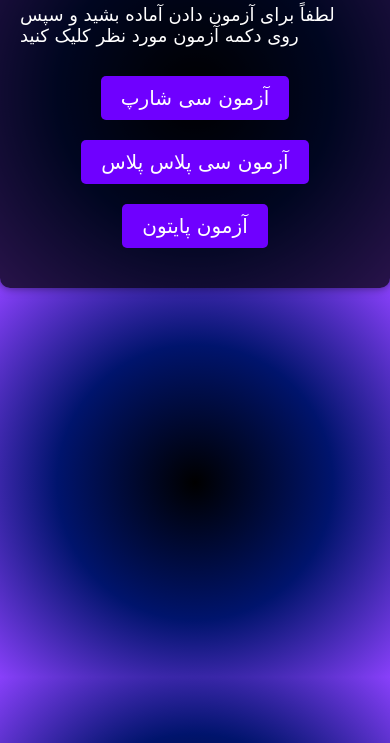
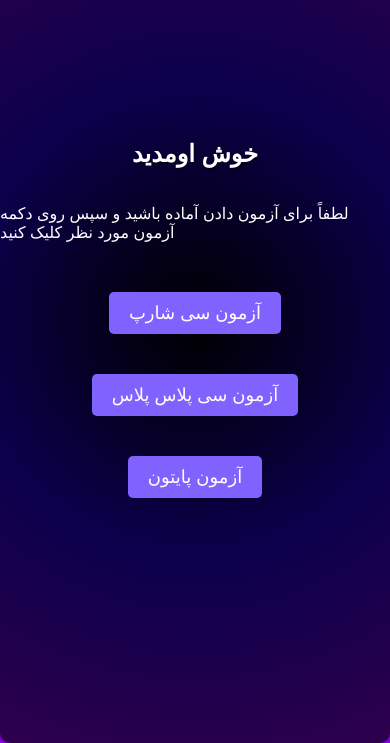
Before and after one commit to bluepuppet89o13/programmerexams, a plain HTML site: page index.html in a window 390 px wide. Shown: the part 101-844 px from the top of the page. Drawn offline with Linux system fonts and the light colour scheme; a web font is replaced by a local one.

Commit message:
Update index.html

```diff
--- a/index.html
+++ b/index.html
@@ -1,16 +1,20 @@
 <!DOCTYPE html>
 <html>
 <head>
-  <title>ورودی آزمون</title>
+  <title>Gaming Surveys</title>
   <!-- Include the Persian font -->
   <link rel="stylesheet" href="https://cdn.rawgit.com/rastikerdar/vazir-font/v38.0.0/dist/font-face.css">
   <style>
-    body {
-      background: radial-gradient(circle, #000000 0%, #00146d 50%, #8840fa 100%);
-      color: #ffffff;
-      font-family: "Press Start 2P", cursive, "Vazir", sans-serif; /* Apply the Persian font */
+    body, html {
+      height: 100%;
       margin: 0;
       padding: 0;
+    }
+
+    body {
+      background: radial-gradient(circle, #000 0%, #2600ff 50%, #9900ff 100%);
+      color: #fff;
+      font-family: "Press Start 2P", cursive, "Vazir", sans-serif; /* Apply the Persian font */
       animation: pulseBackground 10s infinite alternate; /* Animation for background color */
     }
 
@@ -24,9 +28,11 @@
     }
 
     .container {
-      max-width: 800px;
-      margin: 0 auto;
-      padding: 20px;
+      height: 100%;
+      display: flex;
+      flex-direction: column;
+      justify-content: center;
+      align-items: center;
       background-color: rgba(0, 0, 0, 0.7);
       border-radius: 10px;
       box-shadow: 0 0 10px rgba(0, 0, 0, 0.5);
@@ -36,11 +42,13 @@
       font-size: 36px;
       margin-bottom: 20px;
       text-shadow: 2px 2px 4px rgba(0, 0, 0, 0.5);
+      font-family: "Arial", sans-serif; /* Apply a different font for English text */
     }
 
     p {
       font-size: 18px;
       margin-bottom: 30px;
+      font-family: "Arial", sans-serif; /* Apply a different font for English text */
     }
 
     .survey-iframe {
@@ -52,7 +60,7 @@
     .survey-iframe iframe {
       border: none;
       width: 100%;
-      height: 480px;
+      height: 100%; /* Use 100% height for fullscreen */
       background-color: #333;
       border-radius: 5px;
     }
@@ -66,7 +74,7 @@
     .custom-button {
       display: inline-block;
       padding: 10px 20px;
-      background-color: #6f00ff; /* Neon Blue */
+      background-color: #8063ff; /* Neon Blue */
       color: #ffffff;
       font-size: 20px;
       text-align: center;
@@ -74,17 +82,33 @@
       border-radius: 5px;
       cursor: pointer;
       transition: background-color 0.3s;
+      font-family: "Arial", sans-serif; /* Apply a different font for English text */
     }
 
     .custom-button:hover {
-      background-color: #2b007c; /* Darker Neon Blue on Hover */
+      background-color: #4400ff; /* Darker Neon Blue on Hover */
+    }
+
+    /* Responsive styles for phones */
+    @media (max-width: 600px) {
+      h1 {
+        font-size: 24px;
+      }
+
+      p {
+        font-size: 16px;
+      }
+
+      .custom-button {
+        font-size: 18px;
+      }
     }
   </style>
 </head>
 <body>
   <div class="container">
     <h1>خوش اومدید</h1>
-    <p>لطفاً برای آزمون دادن آماده بشید و سپس روی دکمه آزمون مورد نظر کلیک کنید</p>
+    <p>لطفاً برای آزمون دادن آماده باشید و سپس روی دکمه آزمون مورد نظر کلیک کنید</p>
 
     <div class="survey-iframe" onclick="loadSurvey('https://survey.porsline.ir/s/Pcqf5dwM')">
       <div class="custom-button">آزمون سی شارپ</div>
@@ -106,7 +130,7 @@
       iframe.src = surveyUrl;
       iframe.style.border = 'none';
       iframe.style.width = '100%';
-      iframe.style.height = '480px';
+      iframe.style.height = '100%';
       iframe.style.backgroundColor = '#333';
       iframe.style.borderRadius = '5px';
 
```
